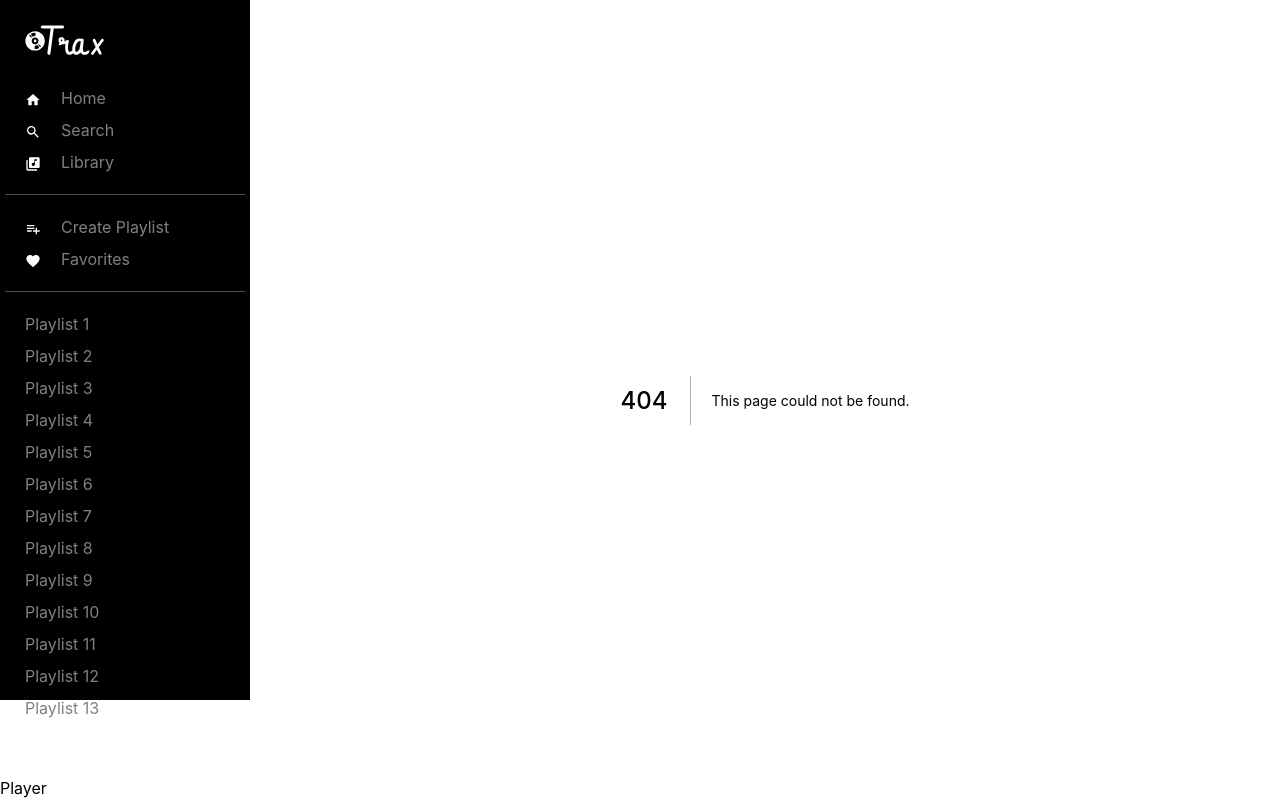
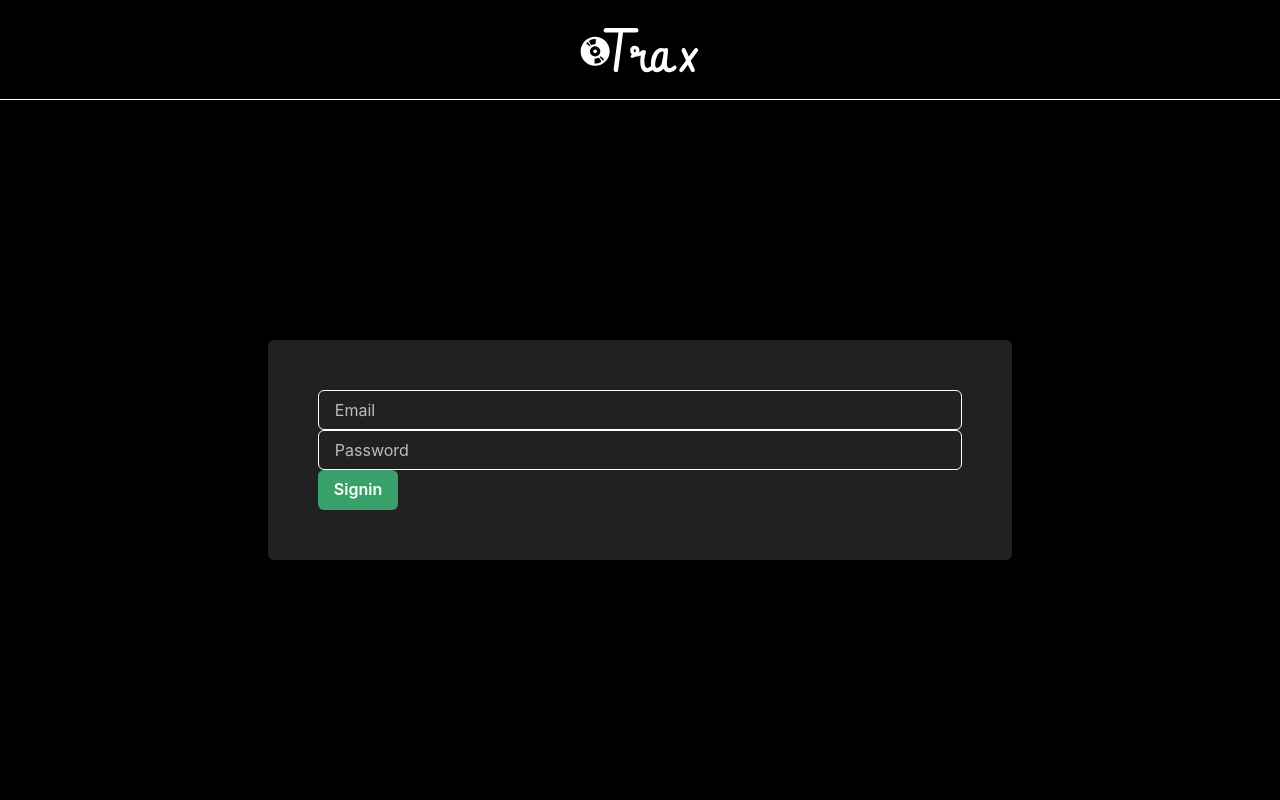
Before and after one commit to jxh053188/music-app, a Next.js app: page /signin in a window 1280 px wide. Before the commit this address had no page. Built offline with nearby package versions, Linux system fonts and the light colour scheme.

Commit message:
complete signin signup form

```diff
--- /dev/null
+++ b/components/authForm.tsx
@@ -0,0 +1,62 @@
+import { Box, Flex, Input, Button } from "@chakra-ui/react";
+import { useRouter } from "next/router";
+import { FC, useState } from "react";
+import { useSWRConfig } from "swr";
+import { auth } from "../lib/mutations";
+import NextImage from "next/image";
+
+const AuthForm: FC<{ mode: "signin" | "signup" }> = ({ mode }) => {
+  const [email, setEmail] = useState("");
+  const [password, setPassword] = useState("");
+  const [isLoading, setIsLoading] = useState(false);
+  const router = useRouter();
+
+  const handleSubmit = async (e: React.FormEvent<HTMLFormElement>) => {
+    e.preventDefault();
+    setIsLoading(true);
+    await auth(mode, { email, password });
+    setIsLoading(false);
+    router.push("/");
+  };
+
+  return (
+    <Box height="100vh" width="100vw" bg="black" color="white">
+      <Flex
+        justify="center"
+        align="center"
+        height="100px"
+        borderBottom="white 1px solid"
+      >
+        <NextImage src="/trax_logo.svg" height={60} width={120} />
+      </Flex>
+      <Flex justify="center" align="center" height="calc(100vh - 100px)">
+        <Box padding="50px" bg="gray.900" borderRadius="6px">
+          <form onSubmit={handleSubmit}>
+            <Input
+              placeholder="Email"
+              type="email"
+              onChange={(e) => setEmail(e.target.value)}
+            />
+            <Input
+              placeholder="Password"
+              type="password"
+              onChange={(e) => setPassword(e.target.value)}
+            />
+            <Button
+              type="submit"
+              bg="green.500"
+              isLoading={isLoading}
+              sx={{
+                "&:hover": { bg: "green.300" },
+              }}
+            >
+              {mode === "signup" ? "Signup" : "Signin"}
+            </Button>
+          </form>
+        </Box>
+      </Flex>
+    </Box>
+  );
+};
+
+export default AuthForm;
--- /dev/null
+++ b/lib/fetcher.ts
@@ -0,0 +1,10 @@
+export default function fetcher(url: string, data? : any) {
+    return fetch(`${window.location.origin}/api${url}`, {
+        method: data ? 'POST' : 'GET',
+        credentials: 'include',
+        headers: {
+            'Content-Type': 'application/json',
+        },
+        body: JSON.stringify(data),
+    })
+}
--- /dev/null
+++ b/lib/mutations.ts
@@ -0,0 +1,8 @@
+import fetcher from "./fetcher";
+
+export const auth = (
+    mode: 'signin' | 'signup',
+    body: { email: string; password: string }
+) => {
+    return fetcher(`/${mode}`, body);
+}
--- a/pages/_app.tsx
+++ b/pages/_app.tsx
@@ -33,9 +33,13 @@
 function MyApp({ Component, pageProps }) {
   return (
     <ChakraProvider theme={theme}>
-      <PlayerLayout>
+      {Component.authPage ? (
         <Component {...pageProps} />
-      </PlayerLayout>
+      ) : (
+        <PlayerLayout>
+          <Component {...pageProps} />
+        </PlayerLayout>
+      )}
     </ChakraProvider>
   );
 }
--- /dev/null
+++ b/pages/signin.tsx
@@ -0,0 +1,9 @@
+import AuthForm from "../components/authForm";
+
+const Signin = () => {
+  return <AuthForm mode="signin" />;
+};
+
+Signin.authPage = true;
+
+export default Signin;
```
Also changed, not shown: pages/signup.tsx (added, +9 -0 lines).
